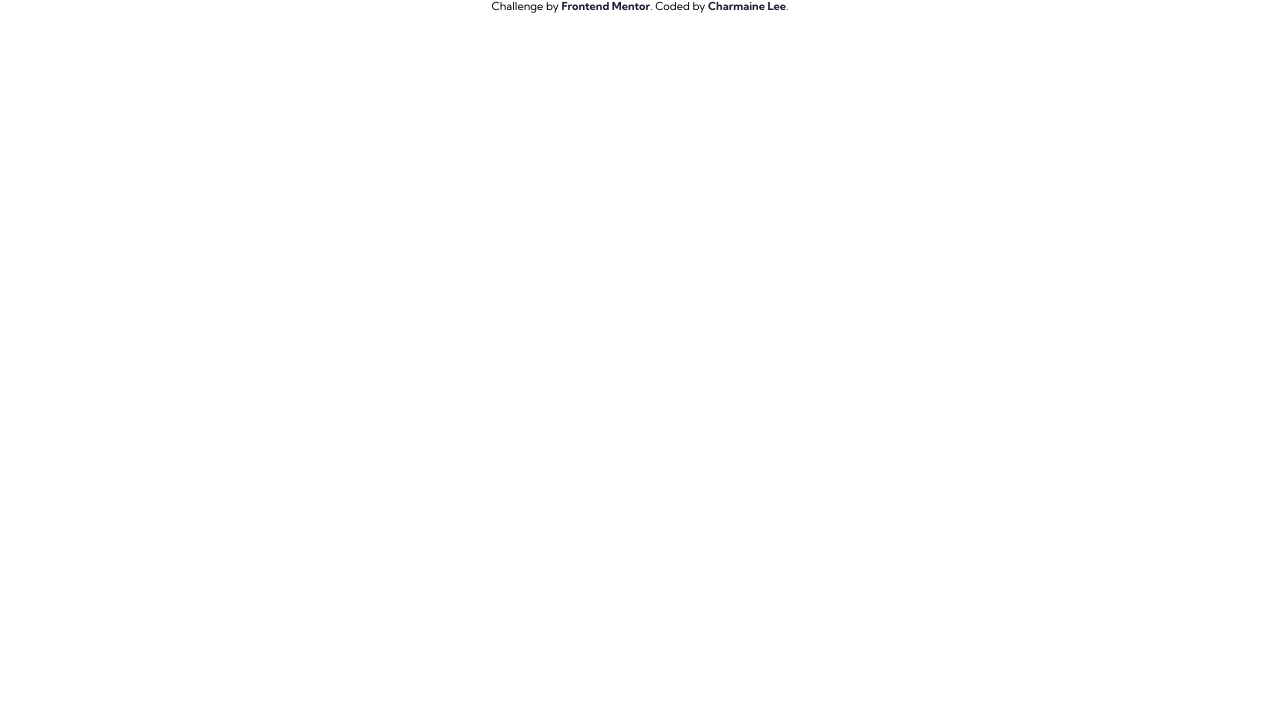
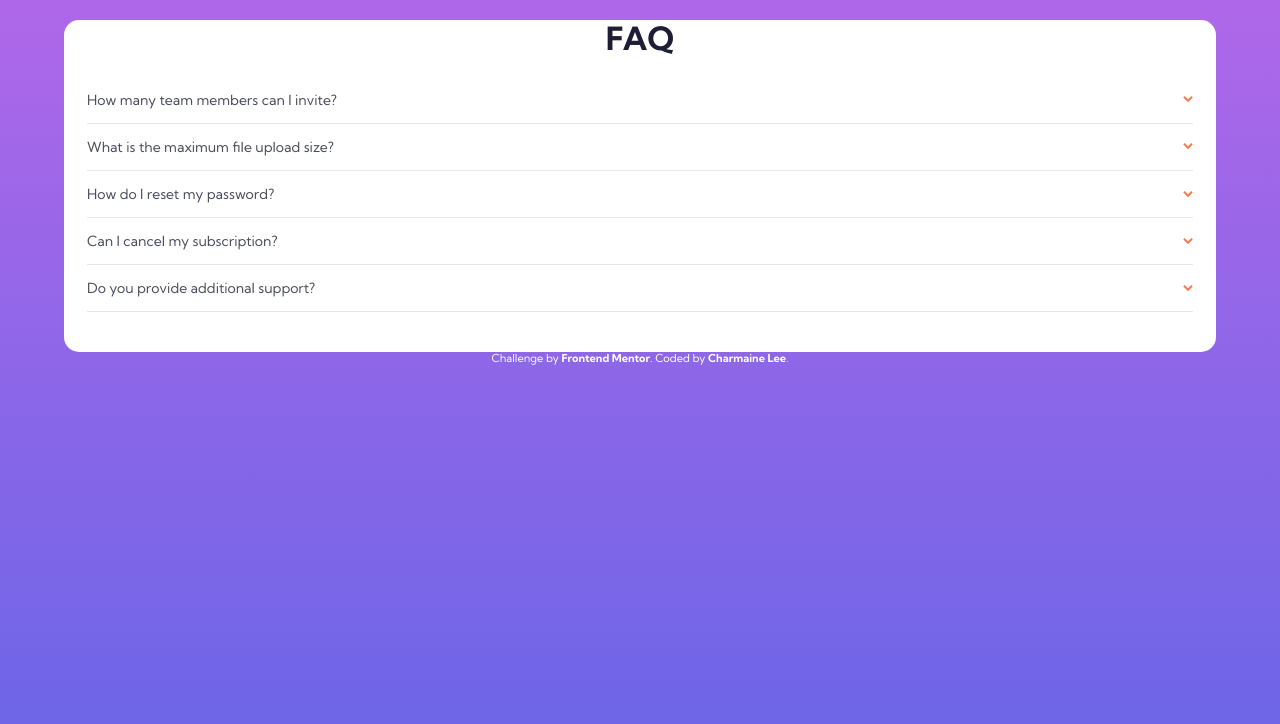
Before and after one commit to fayax555/faq-accordion-card-1, a plain HTML site: page index.html in a window 1280 px wide. Drawn offline with Linux system fonts and the light colour scheme.

Commit message:
Build expandable component of card.

```diff
--- a/css/style.css
+++ b/css/style.css
@@ -8,7 +8,7 @@
   --color-gradient-blue: #6565e7;
 
   --fs-xl: 3.2rem;
-  --fs-500: 1.5rem;
+  --fs-500: 1.4rem;
   --fs-400: 1.2rem;
 }
 
@@ -28,12 +28,18 @@ html {
 body {
   font-family: "Kumbh Sans", Arial, Helvetica, sans-serif;
   font-size: var(--fs-400);
+  min-height: 100vh;
+  background: linear-gradient(
+    var(--color-gradient-violet),
+    var(--color-gradient-blue)
+  );
 }
 
 h1 {
   font-size: var(--fs-xl);
   font-weight: 700;
   color: var(--color-text-darkgrey);
+  margin: 0;
 }
 
 h2 {
@@ -44,15 +50,69 @@ h2 {
 
 p {
   color: var(--color-text-lightgrey);
+  line-height: 1.5;
+}
+
+/* Main Card */
+.card {
+  background: white;
+  width: 90%;
+  margin: 0 auto;
+  padding: 0 2.3rem 4rem;
+  border-radius: 15px;
+  text-align: center;
+}
+
+.card__title {
+  margin: 2rem 0;
+}
+
+/* Collapsible */
+.collapsible {
+  padding: 1.5rem 0;
+  border-bottom: 1px solid var(--color-divider);
+}
+
+.collapsible .flex {
+  display: flex;
+  justify-content: space-between;
+  align-items: center;
+}
+
+.collapsible__content {
+  text-align: left;
+  opacity: 0;
+  max-height: 0;
+  transition: all 0.2s ease-out;
+}
+
+.collapsible__icon {
+  transform: rotate(0);
+  cursor: pointer;
+}
+
+.collapsible--expanded .collapsible__title {
+  font-weight: 700;
+}
+
+.collapsible--expanded .collapsible__content {
+  padding: 1.2rem 0 0.8rem;
+  opacity: 1;
+  max-height: 100vh;
+}
+
+.collapsible--expanded .collapsible__icon {
+  transform: rotate(180deg);
 }
 
 /* Attribution */
 .attribution {
+  color: white;
   font-size: 11px;
   text-align: center;
 }
 .attribution a {
-  color: var(--color-text-darkgrey);
+  color: white;
   font-weight: bold;
   text-decoration: none;
   transition: color 0.1s ease-out;
@@ -60,5 +120,5 @@ p {
 
 .attribution a:hover,
 .attribution a:focus {
-  color: var(--color-text-lightgrey);
+  color: rgb(218, 218, 218);
 }
--- a/index.html
+++ b/index.html
@@ -22,6 +22,132 @@
     <title>Frontend Mentor | FAQ Accordion Card</title>
   </head>
   <body>
+    <div class="card">
+      <h1 class="card__title">FAQ</h1>
+      <div class="collapsible">
+        <div class="flex">
+          <h2 class="collapsible__title">
+            How many team members can I invite?
+          </h2>
+          <svg
+            class="collapsible__icon"
+            width="10"
+            height="7"
+            xmlns="http://www.w3.org/2000/svg"
+          >
+            <path
+              d="M1 .799l4 4 4-4"
+              stroke="#F47B56"
+              stroke-width="2"
+              fill="none"
+              fill-rule="evenodd"
+            />
+          </svg>
+        </div>
+        <p class="collapsible__content">
+          You can invite up to 2 additional users on the Free plan. There is no
+          limit on team members for the Premium plan.
+        </p>
+      </div>
+
+      <div class="collapsible">
+        <div class="flex">
+          <h2 class="collapsible__title">
+            What is the maximum file upload size?
+          </h2>
+          <svg
+            class="collapsible__icon"
+            width="10"
+            height="7"
+            xmlns="http://www.w3.org/2000/svg"
+          >
+            <path
+              d="M1 .799l4 4 4-4"
+              stroke="#F47B56"
+              stroke-width="2"
+              fill="none"
+              fill-rule="evenodd"
+            />
+          </svg>
+        </div>
+        <p class="collapsible__content">
+          No more than 2GB. All files in your account must fit your allotted
+          storage space.
+        </p>
+      </div>
+
+      <div class="collapsible">
+        <div class="flex">
+          <h2 class="collapsible__title">How do I reset my password?</h2>
+          <svg
+            class="collapsible__icon"
+            width="10"
+            height="7"
+            xmlns="http://www.w3.org/2000/svg"
+          >
+            <path
+              d="M1 .799l4 4 4-4"
+              stroke="#F47B56"
+              stroke-width="2"
+              fill="none"
+              fill-rule="evenodd"
+            />
+          </svg>
+        </div>
+        <p class="collapsible__content">
+          Click "Forget password" from the login page or "Change password" from
+          your profile page. A reset link will be emailed to you.
+        </p>
+      </div>
+
+      <div class="collapsible">
+        <div class="flex">
+          <h2 class="collapsible__title">Can I cancel my subscription?</h2>
+          <svg
+            class="collapsible__icon"
+            width="10"
+            height="7"
+            xmlns="http://www.w3.org/2000/svg"
+          >
+            <path
+              d="M1 .799l4 4 4-4"
+              stroke="#F47B56"
+              stroke-width="2"
+              fill="none"
+              fill-rule="evenodd"
+            />
+          </svg>
+        </div>
+        <p class="collapsible__content">
+          Yes! Send us a message and we'll process your request no questions
+          asked.
+        </p>
+      </div>
+
+      <div class="collapsible">
+        <div class="flex">
+          <h2 class="collapsible__title">Do you provide additional support?</h2>
+          <svg
+            class="collapsible__icon"
+            width="10"
+            height="7"
+            xmlns="http://www.w3.org/2000/svg"
+          >
+            <path
+              d="M1 .799l4 4 4-4"
+              stroke="#F47B56"
+              stroke-width="2"
+              fill="none"
+              fill-rule="evenodd"
+            />
+          </svg>
+        </div>
+        <p class="collapsible__content">
+          Chat and email support is available 24/7. Phone lines are open during
+          normal business hours.
+        </p>
+      </div>
+    </div>
     <div class="attribution">
       Challenge by
       <a href="https://www.frontendmentor.io?ref=challenge" target="_blank"
@@ -31,5 +157,6 @@
         >Charmaine Lee</a
       >.
     </div>
+    <script src="js/script.js"></script>
   </body>
 </html>
--- /dev/null
+++ b/js/script.js
@@ -0,0 +1,14 @@
+const collapsibles = document.querySelectorAll(".collapsible");
+
+collapsibles.forEach((item) =>
+  item.addEventListener("click", function () {
+    this.classList.toggle("collapsible--expanded");
+  })
+);
+// document
+//   .querySelector(".collapsible__icon")
+//   .addEventListener("click", function () {
+//     document
+//       .querySelector(".collapsible")
+//       .classList.toggle("collapsible--expanded");
+//   });
```
